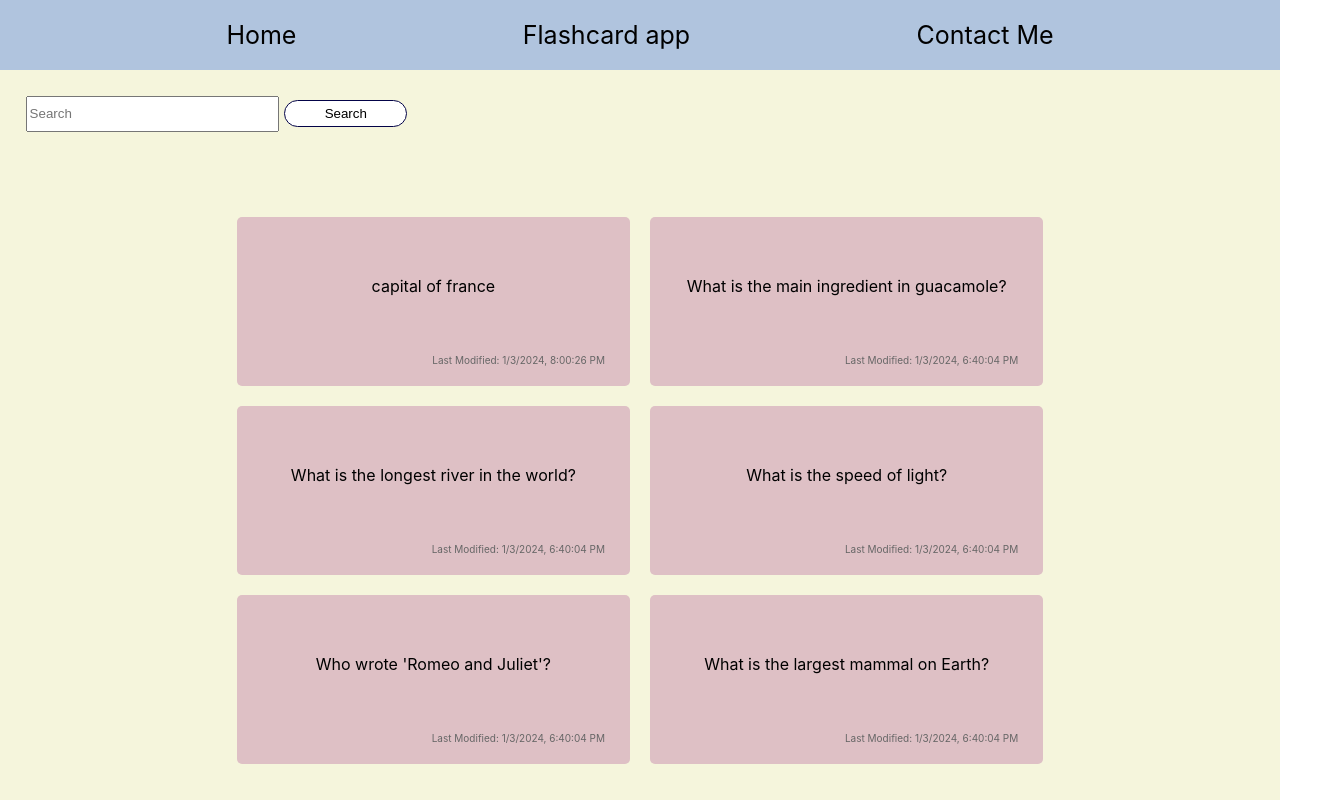
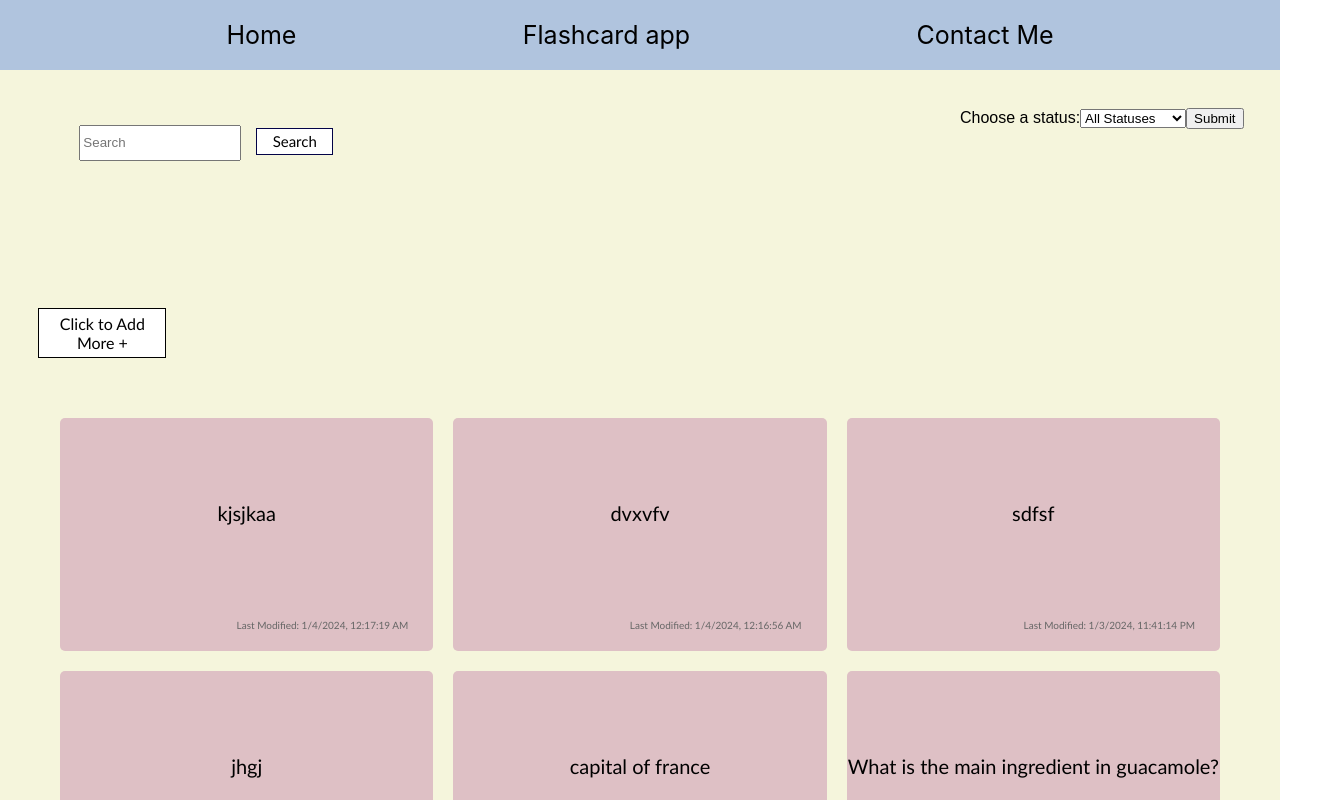
Before and after one commit to novruzluaytan/assignment3---flashcard-app, a React (Create React App) app: page /flashCard in a window 1280 px wide. Shown: the top 800 px of the page, 1344 px wide, since content can reach past the window. Built offline with nearby package versions, Linux system fonts and the light colour scheme; data requests are answered from the project's data file.

Commit message:
fixed problems

```diff
--- a/db.json
+++ b/db.json
@@ -1,67 +1,94 @@
 {
   "flashcards": [
     {
-      "question": "What is the capital of Australia??",
+      "question": "What is the capital of Australia?",
       "answer": "Canberra",
       "id": 8,
-      "lastModified": "1/1/2024, 1:20:10 PM"
+      "lastModified": "1/1/2024, 1:20:10 PM",
+      "status": "Noted"
     },
     {
       "id": 10,
       "question": "What is the main ingredient in guacamole?",
       "answer": "Avocado",
-      "lastModified": "1/3/2024, 6:40:04 PM"
+      "lastModified": "1/3/2024, 6:40:04 PM",
+      "status": "Learned"
     },
     {
       "id": 11,
       "question": "Which planet is known as the Red Planet?",
       "answer": "Mars",
-      "lastModified": "1/1/2024, 1:20:20 PM"
+      "lastModified": "1/1/2024, 1:20:20 PM",
+      "status": "Want to Learn"
     },
     {
       "question": "What is the capital of Azerbaijan?",
       "answer": "Baku",
-      "id": 12
+      "id": 12,
+      "status": "Learned"
     },
     {
       "id": 13,
       "question": "What is the longest river in the world?",
       "answer": "Nile River",
-      "lastModified": "1/3/2024, 6:40:04 PM"
+      "lastModified": "1/3/2024, 6:40:04 PM",
+      "status": "Noted"
     },
     {
       "id": 16,
       "question": "What is the speed of light?",
       "answer": "299,792 kilometers per second",
-      "lastModified": "1/3/2024, 6:40:04 PM"
+      "lastModified": "1/3/2024, 6:40:04 PM",
+      "status": "Want to Learn"
     },
     {
       "id": 17,
       "question": "Who wrote 'Romeo and Juliet'?",
       "answer": "William Shakespeare",
-      "lastModified": "1/3/2024, 6:40:04 PM"
+      "lastModified": "1/3/2024, 6:40:04 PM",
+      "status": "Learned"
     },
     {
       "id": 18,
       "question": "What is the largest mammal on Earth?",
       "answer": "Blue Whale",
-      "lastModified": "1/3/2024, 6:40:04 PM"
-    },
-    {
-      "id": 28,
-      "question": "Who wrote 'The Great Gatsby'?",
-      "answer": "F. Scott Fitzgerald"
+      "lastModified": "1/3/2024, 6:40:04 PM",
+      "status": "Noted"
     },
     {
       "question": "capital of france",
       "answer": "paris",
       "lastModified": "1/3/2024, 8:00:26 PM",
-      "id": 29
+      "id": 29,
+      "status": "Learned"
     },
     {
-      "question": "At which temperature water starts to boiling?????",
-      "answer": "100 degree celsius",
-      "id": 31
+      "question": "jhgj",
+      "answer": "kjbjkb",
+      "lastModified": "1/3/2024, 11:33:11 PM",
+      "status": "noted",
+      "id": 33
+    },
+    {
+      "question": "sdfsf",
+      "answer": "sffdf",
+      "lastModified": "1/3/2024, 11:41:14 PM",
+      "status": "noted",
+      "id": 34
+    },
+    {
+      "question": "dvxvfv",
+      "answer": "xfvxfv",
+      "lastModified": "1/4/2024, 12:16:56 AM",
+      "status": "noted",
+      "id": 36
+    },
+    {
+      "question": "kjsjkaa",
+      "answer": "cslncls",
+      "lastModified": "1/4/2024, 12:17:19 AM",
+      "status": "noted",
+      "id": 37
     }
   ]
 }
--- a/src/pages/FlashcardApp.jsx
+++ b/src/pages/FlashcardApp.jsx
@@ -10,6 +10,9 @@ const FlashcardApp = () => {
   const [searchTerm, setSearchTerm] = useState('');
   const [showBackButton, setShowBackButton] = useState(false);
   const [hoveredCardId, setHoveredCardId] = useState(null);
+  const [statusFilter, setStatusFilter] = useState('');
+
+
 
   useEffect(() => {
     fetchFlashcards();
@@ -81,12 +84,14 @@ const FlashcardApp = () => {
   const handleAddFlashcard = async () => {
     const newQuestion = prompt('Enter the question:');
     const newAnswer = prompt('Enter the answer:');
+    const newStatus = prompt('Enter the status:'); // Add this line
 
-    if (newQuestion !== null && newAnswer !== null) {
+    if (newQuestion !== null && newAnswer !== null && newStatus !== null) {
       const newFlashcard = {
         question: newQuestion,
         answer: newAnswer,
         lastModified: new Date().toLocaleString('en-US', { timeZone: 'Asia/Baku' }),
+        status: newStatus, // Add this line
       };
 
       try {
@@ -109,6 +114,7 @@ const FlashcardApp = () => {
       }
     }
   };
+
 
   const handleMouseEnter = (card) => {
     setHoveredCardId(card.id);
@@ -188,8 +194,9 @@ const FlashcardApp = () => {
     } else {
       const searchResults = originalFlashcards.filter(
         (card) =>
-          card.question.toLowerCase().includes(searchTermLowerCase) ||
-          card.answer.toLowerCase().includes(searchTermLowerCase)
+          (card.question.toLowerCase().includes(searchTermLowerCase) ||
+            card.answer.toLowerCase().includes(searchTermLowerCase)) &&
+          (!statusFilter || card.status.toLowerCase() === statusFilter.toLowerCase())
       );
 
       setFlashcards(searchResults);
@@ -197,6 +204,8 @@ const FlashcardApp = () => {
       setCurrentPage(1);
     }
   };
+
+
 
   const goBack = () => {
     setFlashcards(originalFlashcards);
@@ -207,7 +216,9 @@ const FlashcardApp = () => {
   return (
     <>
       <Navbar />
+      <div className="container">
         <div className="search-container">
+          <div className='search'>
             <input
               type="text"
               placeholder="Search"
@@ -218,13 +229,25 @@ const FlashcardApp = () => {
             <button onClick={searchCards} className='search-btn'>Search</button>
             {showBackButton && <button onClick={goBack} className='back-btn'>Back</button>}
           </div>
+          <div className='option'>
+            <form action="/action_page.php">
+              <label for="status">Choose a status:</label>
+              <select id="status" name="status" onChange={(e) => setStatusFilter(e.target.value)}>
+                <option value="">All Statuses</option>
+                <option value="learned">Learned</option>
+                <option value="wantToLearn">Want to Learn</option>
+                <option value="noted">Noted</option>
+              </select>
+              <input type="submit" value="Submit" />
+            </form>
+          </div>
+
+        </div>
+        <button className="add-flashcard-button" onClick={handleAddFlashcard}>Click to Add More + </button>
         <div className="app">
           <div className="flashcard-container">{displayFlashcards()}</div>
           <div className="pagination-container">{displayPagination()}</div>
-
-        <button className="add-flashcard-button" onClick={handleAddFlashcard}>
-          +
-        </button>
+        </div>
       </div>
     </>
   );
--- a/src/styles/flashcard.css
+++ b/src/styles/flashcard.css
@@ -4,30 +4,30 @@
   background-color: beige;
   width: 100%;
   height: 100vh;
-  position:absolute;
 }
 
 .flashcard-container {
-  position: relative;
   display: flex;
   flex-wrap: wrap;
   max-width: 100%;
   padding: 50px;
   align-items: center;
-  justify-content:center;
+  justify-content: center;
 }
 
 .flashcard {
-  width:60%;
-  height:100px;
+  position: absolute;
+  width: 60%;
+  height: 150px;
   background-color: rgb(222, 192, 197);
   border-radius: 5px;
   margin: 10px;
-  padding: 10px;
   width: calc(33.33% - 20px);
-  position:relative;
+  position: relative;
+  padding-top: 7%;
+  font-family: 'Trebuchet MS', 'Lucida Sans Unicode', 'Lucida Grande', 'Lucida Sans', Arial, sans-serif;
+  font-size: 20px;
   text-align: center;
-  padding-top:5%;
 }
 
 .options {
@@ -42,31 +42,21 @@
   justify-content: space-between;
 }
 
-.search-container button {
-  padding: 5px;
-  margin: 0 5px;
-  cursor: pointer;
-}
-
-.search-container button.back-button {
-  background-color: #f44336;
-  color: white;
-  border: none;
-  padding: 8px 16px;
-  text-align: center;
-  text-decoration: none;
-  display: inline-block;
-  font-size: 14px;
-  margin: 4px 2px;
-  transition-duration: 0.4s;
-  cursor: pointer;
-  border-radius: 4px;
-}
-
 .search-container button.back-button:hover {
   background-color: white;
   color: black;
   border: 1px solid #f44336;
+}
+
+.search-container{
+  display: flex;
+  flex-direction: row;
+  column-gap: 30px;;
+  width: 100%;
+  height:200px;
+  padding-top:3%;
+justify-content:space-between;
+margin-left:5%;
 }
 
 .flashcard:hover {
@@ -76,24 +66,25 @@
   z-index: 1;
 }
 
-.card-buttons{
- padding-top: 13%;
+.card-buttons {
+  padding-top: 19%;
+  padding-left:2%;
   position: relative;
   display: flex;
   justify-content: flex-start;
   flex-direction: row;
   column-gap: 10px;
- width:40%;
- height:25%;
+  width: 40%;
+  height: 25%;
 }
 
-.btn{
-  width:50%;
-  height:100%;
+.btn {
+  position:relative;
+  width: 50%;
+  height: 100%;
   border-radius: 20px;
-border:none;
+  border: none;
 }
-
 
 .last-modified {
   position: absolute;
@@ -103,20 +94,57 @@ border:none;
   color: #666;
 }
 
-.search-container{
-  background-color: beige;
-  padding:2%;
+.input-search {
+  width: 20%;
+  height: 30px;
+  margin:2%;
 }
 
-.input-search{
-  width:20%;
-  height:30px;
+.search-btn,
+.back-btn {
+  width: 10%;
+  height:27px;
+  background-color: white;
+  border: none;
+  border: 1px solid rgb(3, 3, 71);
+  font-size: 15px;
+  font-family: 'Trebuchet MS', 'Lucida Sans Unicode', 'Lucida Grande', 'Lucida Sans', Arial, sans-serif;
+  cursor: pointer;
+  margin-top:2.5%;
+}
+.back-btn{
+  margin-left:1%;
 }
 
-.search-btn, .back-btn{
+.add-flashcard-button{
   width:10%;
+  height:50px;
+text-align: center;
+display: flex;
+justify-content: center;
+align-items: center;
+margin-left:3%;
+position:relative;
 background-color: white;
-border-radius: 20px;
 border:none;
-border:1px solid rgb(3, 3, 71);
+border:1px solid black;
+cursor: pointer;
+font-size: 16px;
+font-family: 'Trebuchet MS', 'Lucida Sans Unicode', 'Lucida Grande', 'Lucida Sans', Arial, sans-serif;
 }
+
+.add-flashcard-button:hover{
+  color:rgb(112, 2, 2);
+  border:1px solid rgb(112, 2, 2);
+}
+
+.container{
+  background-color: beige;
+}
+
+.search{
+  width:60%;
+}
+.option{
+  width:30%;
+}
```
Also changed, not shown: src/assets/EditDeleteButtons.jsx (deleted, +0 -13 lines), src/assets/Flashcard.jsx (deleted, +0 -41 lines), src/assets/FlashcardForm.jsx (+21 -25 lines), src/assets/FlashcardList.jsx (deleted, +0 -16 lines). Lines whose indentation alone changed are shown as unchanged.
